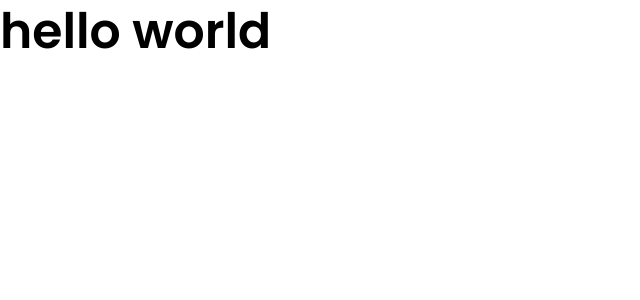
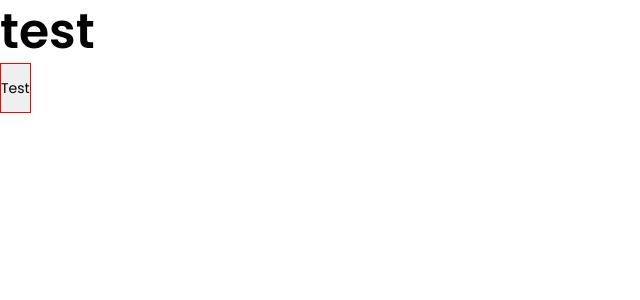
Before and after one commit to manuelhpineda/social-media-app, a React (Vite) app in the folder client/: page / in a window 1280 px wide. Shown: the top 300 px of the page, without its empty margins (0-640 px from the left). Built offline with nearby package versions, Linux system fonts and the light colour scheme.

Commit message:
added basic routes

```diff
--- a/client/src/App/index.tsx
+++ b/client/src/App/index.tsx
@@ -2,6 +2,8 @@ import React from 'react'
 import { ThemeProvider } from 'styled-components'
 
 import { theme } from 'theme'
+import Project from 'Project'
+
 import BaseStyles from './BaseStyles'
 
 const App = () => {
@@ -9,7 +11,7 @@ const App = () => {
     <>
       <BaseStyles />
       <ThemeProvider theme={theme}>
-        <h1>hello world</h1>
+        <Project />
       </ThemeProvider>
     </>
   )
--- a/client/src/Project/HomePage/index.tsx
+++ b/client/src/Project/HomePage/index.tsx
@@ -4,6 +4,7 @@ import { Button } from 'components'
 const HomePage = () => {
   return (
     <div>
+      <h1>test</h1>
       <Button>Test</Button>
     </div>
   )
--- a/client/src/main.tsx
+++ b/client/src/main.tsx
@@ -1,9 +1,12 @@
 import React from 'react'
 import ReactDOM from 'react-dom/client'
 import App from 'App'
+import { BrowserRouter } from 'react-router-dom'
 
 ReactDOM.createRoot(document.getElementById('root')!).render(
   <React.StrictMode>
-    <App />
+    <BrowserRouter>
+      <App />
+    </BrowserRouter>
   </React.StrictMode>
 )
```
